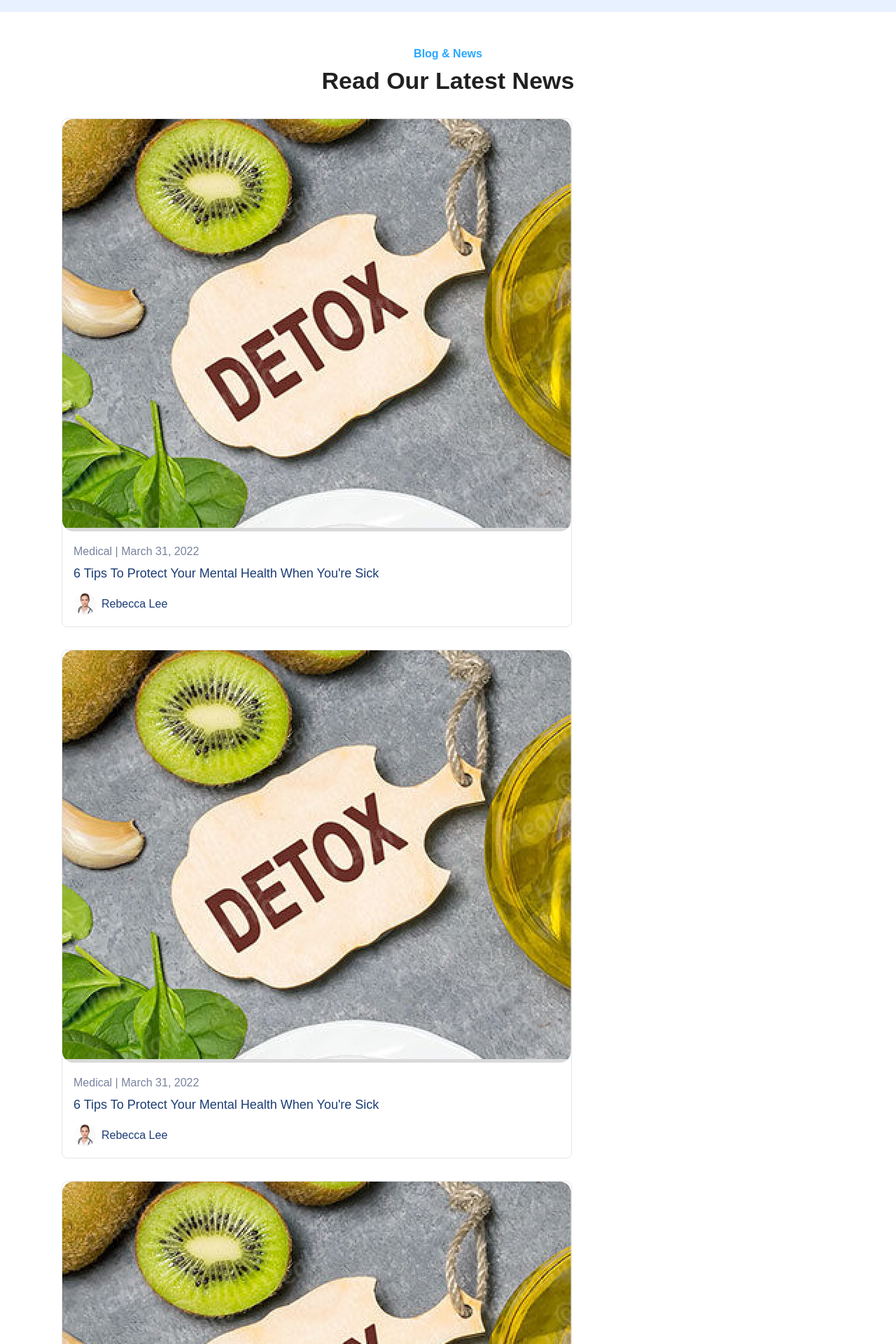
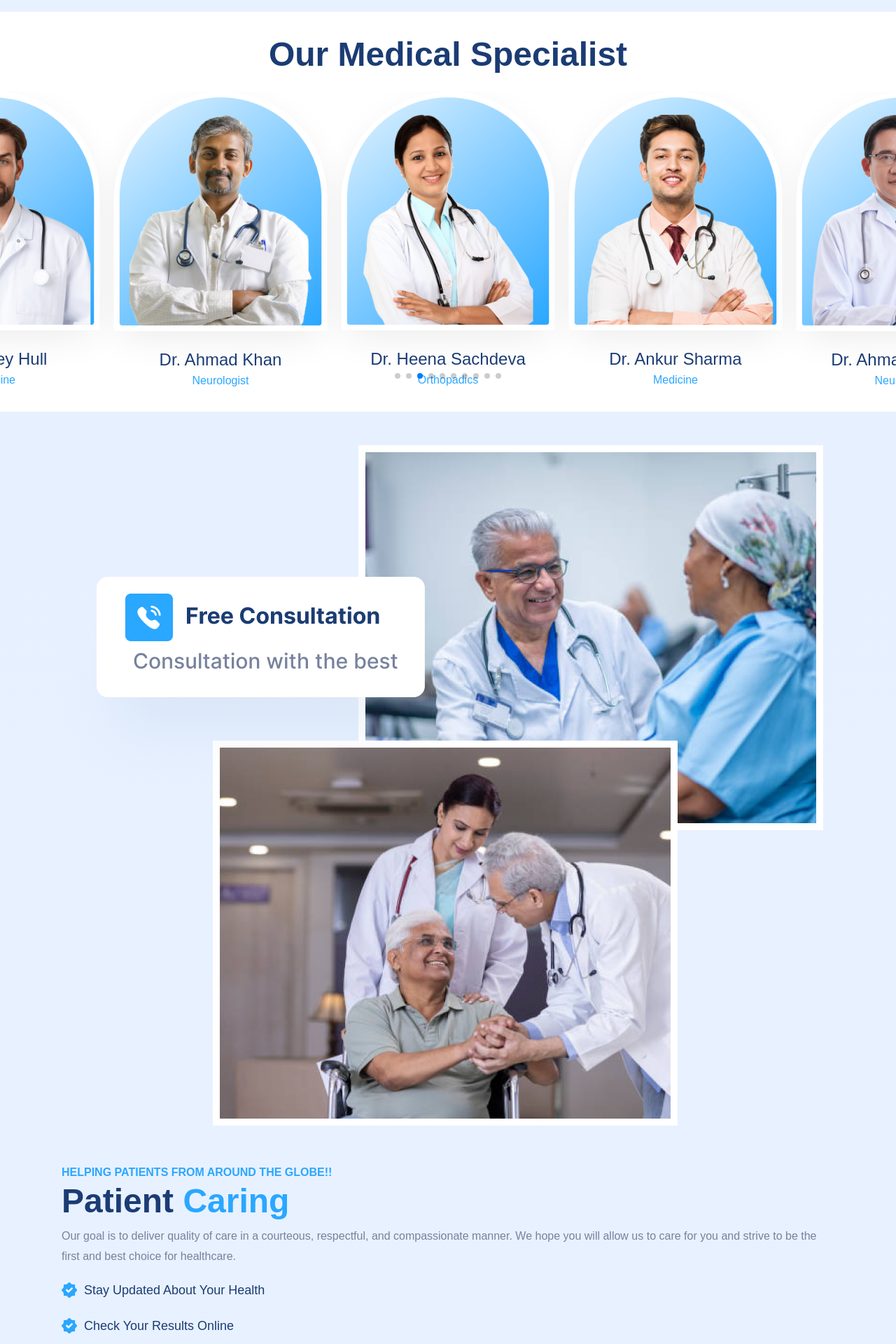
Before and after one commit to caajaykumar/Medify, a React (Create React App) app: page / in a window 1280 px wide. Shown: the part 1880-3800 px from the top of the page at 70% size. Built offline with nearby package versions, Linux system fonts and the light colour scheme.

Commit message:
commit patient caring

```diff
--- a/src/Pages/Home/Home.jsx
+++ b/src/Pages/Home/Home.jsx
@@ -10,6 +10,8 @@
 import FAQs from "../../Sections/FAQs/FAQs";
 import Blogs from "../../Sections/Blogs/Blogs";
 import OurFamilies from "../../Sections/OurFamilies/OurFamilies";
+import Specialists from "../../Sections/Specialists/Specialists";
+import PatientCaring from "../../Sections/PatientCaring/PatientCaring";
 
 
 
@@ -57,6 +59,9 @@
       <Offers/>
 
       <Specialization/>
+
+      <Specialists/>
+      <PatientCaring/>
    <Blogs/>
    <OurFamilies/>
 
--- /dev/null
+++ b/src/Sections/PatientCaring/PatientCaring.jsx
@@ -0,0 +1,72 @@
+import { Box, Container, Grid, List, ListItem, ListItemIcon, ListItemText, Typography } from "@mui/material";
+import banner from '../../assets/patientcaring.png'
+import tick from '../../assets/tick-blue.png'
+
+const PatientCaring = () => {
+  return (
+    <Box py={6} sx={{ background: 'linear-gradient(#E7F0FF, #E8F1FF)' }}>
+            <Container>
+                <Grid container spacing={6} alignItems='center'>
+
+                    <Grid item xs={12} md={6}>
+                        <Box
+                            component='img'
+                            src={banner}
+                            width={1}
+                        />
+                    </Grid>
+
+                    <Grid item xs={12} md={6}>
+                        <Typography
+                            fontWeight={600}
+                            color="primary.main"
+                        >
+                            HELPING PATIENTS FROM AROUND THE GLOBE!!
+                        </Typography>
+                        <Typography variant="h2" mb={1}>
+                            Patient <Box component='span' color='primary.main'>Caring</Box>
+                        </Typography>
+                        <Typography color='#77829D' lineHeight={1.8}>
+                            Our goal is to deliver quality of care in a courteous, respectful, and compassionate manner. We hope you will allow us to care for you and strive to be the first and best choice for healthcare.
+                        </Typography>
+
+                        <List sx={{ fontSize: { xs: 12, md: 18 } }}>
+                            <ListItem disableGutters>
+                                <ListItemIcon sx={{ minWidth: 32 }}>
+                                    <Box component='img' src={tick} height={22} width={22} />
+                                </ListItemIcon>
+                                <ListItemText
+                                    primary='Stay Updated About Your Health'
+                                    primaryTypographyProps={{ fontSize: { xs: 14, md: 18 }, fontWeight: 500, color: '#1B3C74' }}
+                                />
+                            </ListItem>
+                            <ListItem disableGutters>
+                                <ListItemIcon sx={{ minWidth: 32 }}>
+                                    <Box component='img' src={tick} height={22} width={22} />
+                                </ListItemIcon>
+                                <ListItemText
+                                    primary='Check Your Results Online'
+                                    primaryTypographyProps={{ fontSize: { xs: 14, md: 18 }, fontWeight: 500, color: '#1B3C74' }}
+                                />
+                            </ListItem>
+                            <ListItem disableGutters>
+                                <ListItemIcon sx={{ minWidth: 32 }}>
+                                    <Box component='img' src={tick} height={22} width={22} />
+                                </ListItemIcon>
+                                <ListItemText
+                                    primary='Manage Your Appointments'
+                                    primaryTypographyProps={{ fontSize: { xs: 14, md: 18 }, fontWeight: 500, color: '#1B3C74' }}
+                                />
+                            </ListItem>
+                        </List>
+
+                    </Grid>
+
+                </Grid>
+            </Container>
+        </Box>
+
+  )
+}
+
+export default PatientCaring
--- /dev/null
+++ b/src/Sections/Specialists/SpecialistCard.jsx
@@ -0,0 +1,30 @@
+import { Box, Typography } from "@mui/material";
+
+const SpecialistCard = ({ img, title, designation }) => {
+  return (
+       <Box textAlign='center'>
+            <Box
+                component='img'
+                src={img}
+                width={1}
+                sx={{ boxShadow: '0 15px 55px -10px rgba(0,0,0,0.09)', borderRadius: '250px 240px 4px 4px' }}
+                mb={2}
+            />
+            <Typography
+                fontSize={{ xs: 16, md: 24 }}
+                color='#1B3C74'
+            >
+                {title}
+            </Typography>
+            <Typography
+                fontSize={{ xs: 14, md: 16 }}
+                fontWeight={500}
+                color='primary.main'
+            >
+                {designation}
+            </Typography>
+        </Box>
+  )
+}
+
+export default SpecialistCard
--- /dev/null
+++ b/src/Sections/Specialists/Specialists.jsx
@@ -0,0 +1,65 @@
+import { Box, Typography } from "@mui/material";
+import { Swiper, SwiperSlide } from "swiper/react";
+import 'swiper/css';
+import img1 from '../../assets/lesley.png'
+import img2 from '../../assets/ahmad.png'
+import img3 from '../../assets/heena.png'
+import img4 from '../../assets/ankur.png'
+import img5 from '../../assets/ahmad-stevens.png'
+import SpecialistCard from './SpecialistCard'
+import { Autoplay, Pagination } from 'swiper/modules';
+
+const Specialists = () => {
+const specialist_data = [
+        { img: img1, title: 'Dr. Lesley Hull', designation: 'Medicine' },
+        { img: img2, title: 'Dr. Ahmad Khan', designation: 'Neurologist' },
+        { img: img3, title: 'Dr. Heena Sachdeva', designation: 'Orthopadics' },
+        { img: img4, title: 'Dr. Ankur Sharma', designation: 'Medicine' },
+        { img: img5, title: 'Dr. Ahmad Stevens', designation: 'Neurologist' },
+        { img: img1, title: 'Dr. Lesley Hull', designation: 'Medicine' },
+        { img: img2, title: 'Dr. Ahmad Khan', designation: 'Neurologist' },
+        { img: img3, title: 'Dr. Heena Sachdeva', designation: 'Orthopadics' },
+        { img: img4, title: 'Dr. Ankur Sharma', designation: 'Medicine' },
+        { img: img5, title: 'Dr. Ahmad Stevens', designation: 'Neurologist' }
+    ]
+
+  return (
+    <Box py={4} id="find-doctors">
+            <Typography variant="h2" textAlign='center' mb={3} px={2}>
+                Our Medical Specialist
+            </Typography>
+            <Swiper
+                slidesPerView={2}
+                spaceBetween={20}
+                loop={true}
+                centeredSlides={true}
+                autoplay={{
+                    delay: 3000,
+                    disableOnInteraction: false,
+                }}
+                modules={[Autoplay, Pagination]}
+                pagination={{
+                    clickable: true
+                }}
+                breakpoints={
+                    {
+                        767: {
+                            slidesPerView: 4
+                        }
+                    }
+                }
+            >
+                {specialist_data.map((doc, index) => (
+                    <SwiperSlide key={index}>
+                        <SpecialistCard
+                            img={doc.img}
+                            title={doc.title}
+                            designation={doc.designation} />
+                    </SwiperSlide>
+                ))}
+            </Swiper>
+        </Box>
+  )
+}
+
+export default Specialists
```
